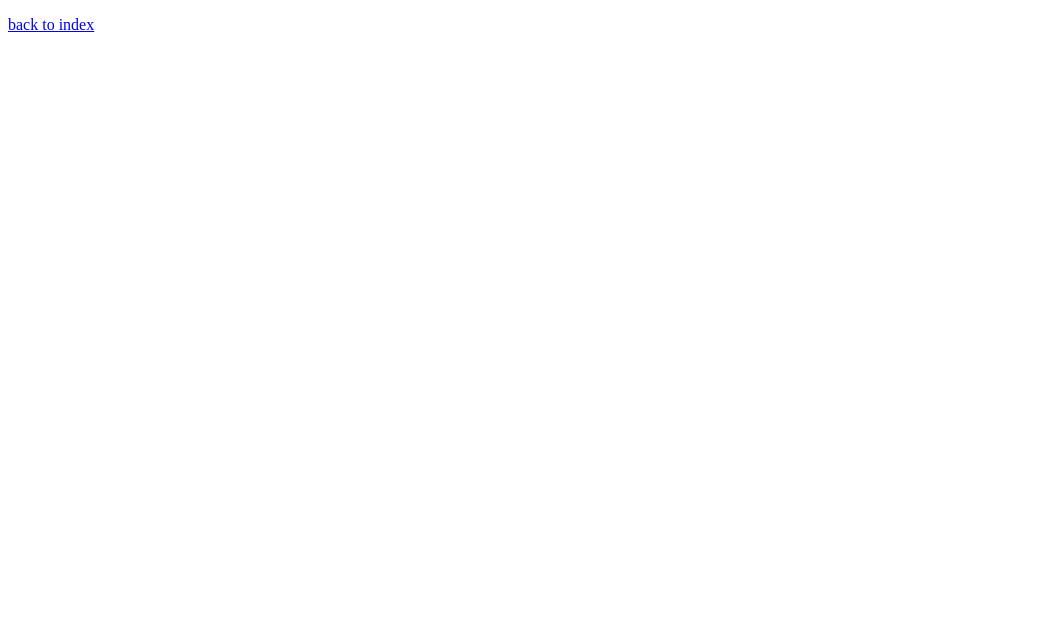
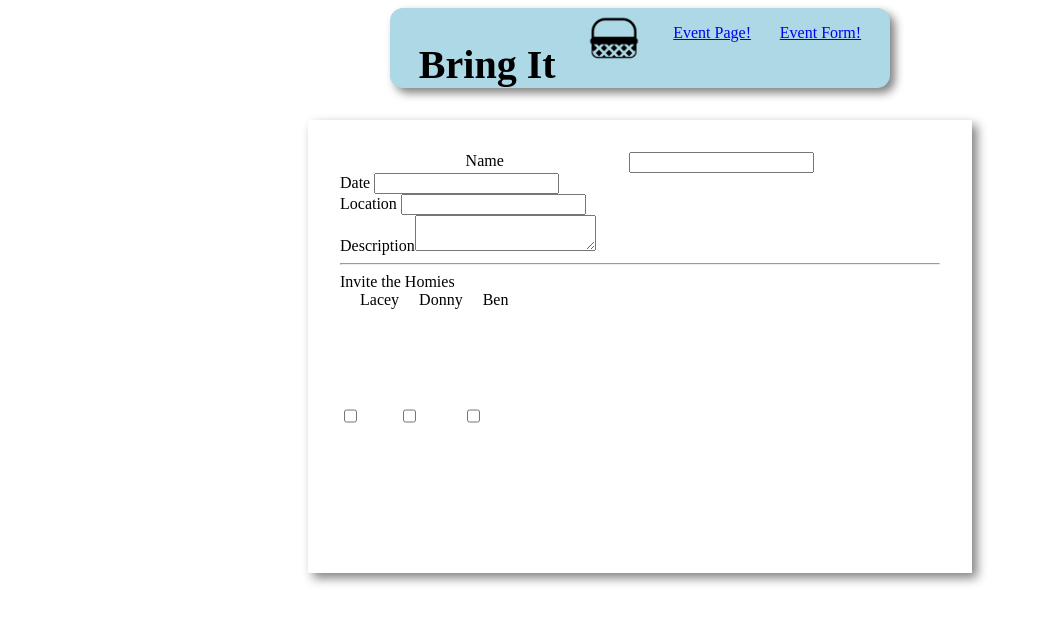
Before and after one commit to WeCanCodeIT/Bring-It-Prototyping, a plain HTML site: page HTML Pages/event-form.html in a window 1280 px wide. Shown: the whole page, without its empty margins (0-1039 px from the left). Drawn offline with Linux system fonts and the light colour scheme.

Commit message:
Began event form layout

```diff
--- /dev/null
+++ b/HTML Pages/event-form.css
@@ -0,0 +1,21 @@
+@import url('https://fonts.googleapis.com/css?family=Chewy&display=swap');
+
+.event-form__container{
+    display: block;
+    width: 600px;
+    box-shadow: 5px 5px 10px gray;
+    margin: 2rem auto 0 auto;
+    padding: 2rem;
+}
+
+.input-name{
+    display: flex;
+    justify-content: space-evenly;
+}
+
+.input-friends{
+    height: 250px;
+    width: 250px;
+    overflow-y: scroll;
+    display: flex;
+}
--- a/HTML Pages/event-form.html
+++ b/HTML Pages/event-form.html
@@ -4,9 +4,35 @@
     <meta charset="UTF-8">
     <meta name="viewport" content="width=device-width, initial-scale=1.0">
     <meta http-equiv="X-UA-Compatible" content="ie=edge">
+    <link rel="stylesheet" href="index.css"/>
+    <link rel="stylesheet" href="event-form.css"/>
     <title>Document</title>
 </head>
+<header>
+    <nav class="nav-bar"><h1 class="title">Bring It</h1><img class="icon" src="../images/PlaceHolderImage.png">
+    <a href="./events-page.html"><p class="nav-element" >Event Page!</p></a>
+    <a href="./event-form.html"><p class="nav-element">Event Form!</p></a>
+    </nav>
+</header>
 <body>
-    <a href="./Index.html"><p>back to index</p></a>
+    <article class="event-form__container">
+        <title>Event Form</title>
+        <section class="event-form__info">
+            <div class="input-name">Name <input/></div>
+            <div class="input-date">Date <input/></div>
+            <div class="input-location">Location <input/></div>
+            <div class="input-desc">Description<textarea></textarea></div>
+            <hr>
+        </section>
+
+        <form>
+            Invite the Homies
+            <section class="input-friends">
+            <input type="checkbox">Lacey <img src="">
+            <input type="checkbox"> Donny<img scr="">
+            <input type="checkbox"> Ben<img src="">
+            </section>
+        </form>
+
 </body>
 </html>
```
